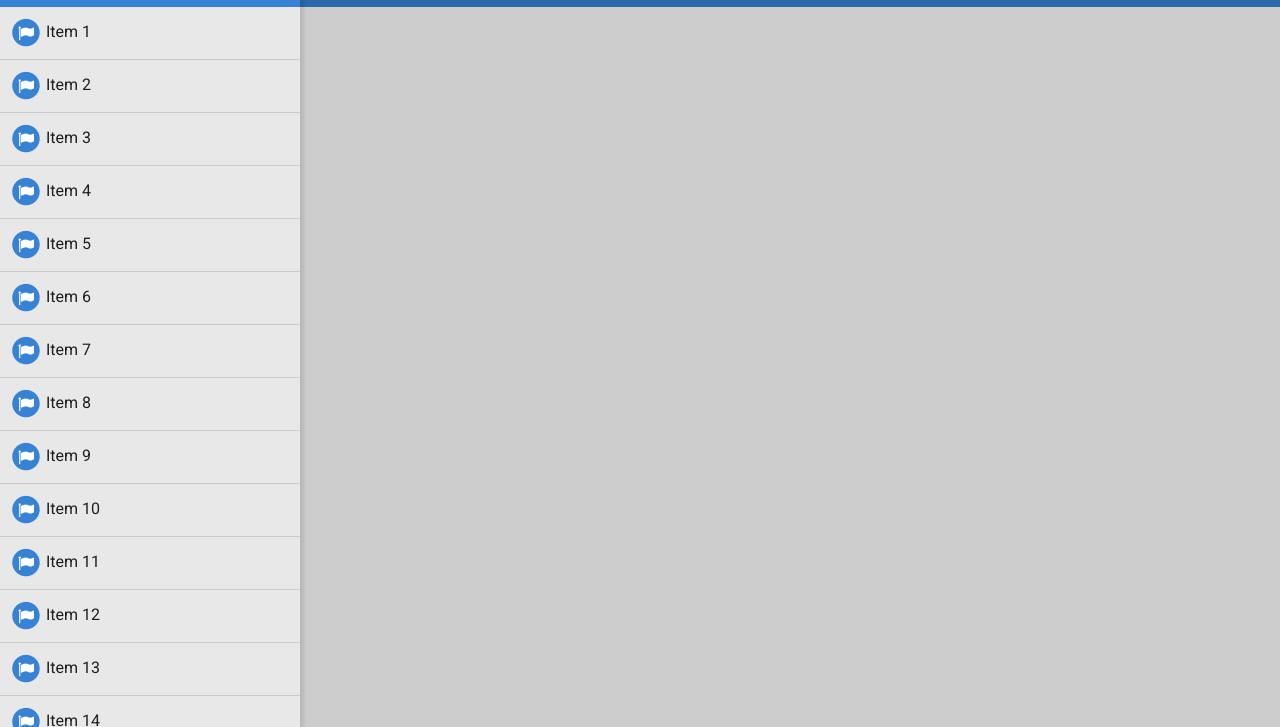
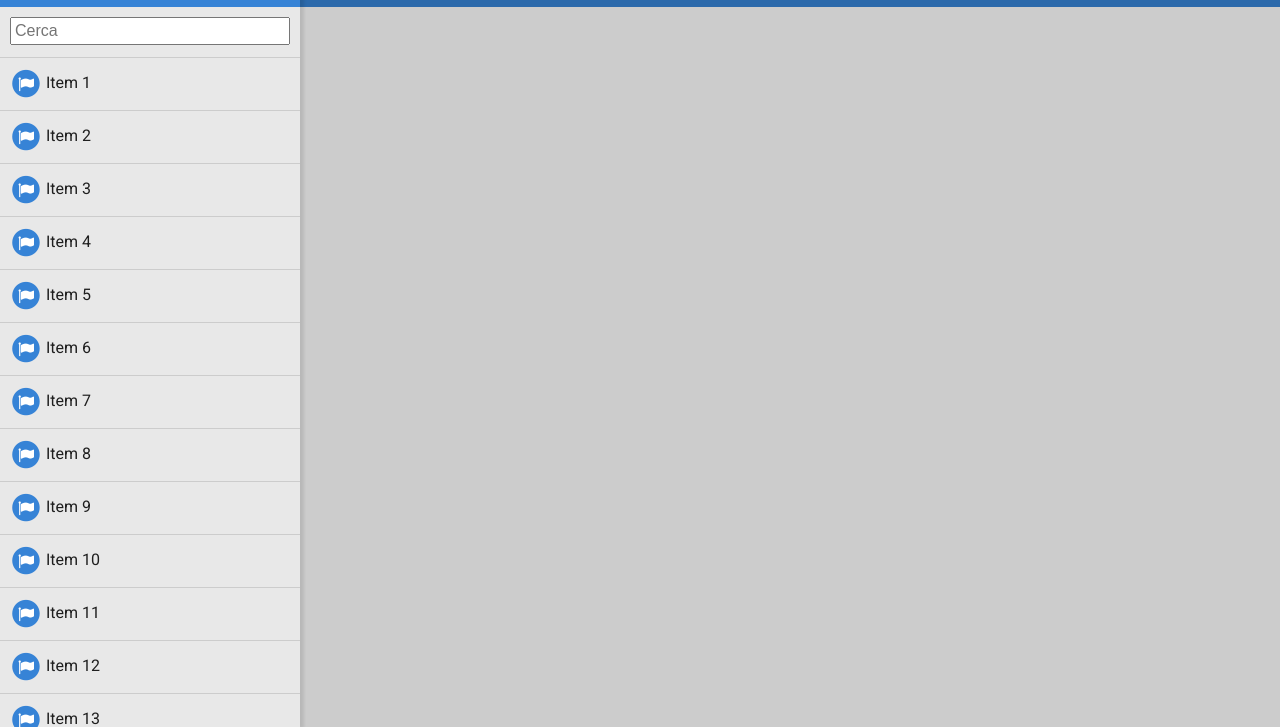
Before and after one commit to RaffaeleSgarro/camburger, a plain HTML site: page demo.html in a window 1280 px wide. Shown: the part 73-800 px from the top of the page. Drawn offline with nearby package versions, Linux system fonts and the light colour scheme.

Commit message:
Search bar

```diff
--- a/camburger.css
+++ b/camburger.css
@@ -17,13 +17,25 @@
   background-color: #3683D6;
 }
 
+.camburger-sidebar .search-bar {
+  padding: 10px;
+}
+
+.camburger-sidebar .search-bar .search-field {
+  font-size: 1em;
+  line-height: 1em;
+  padding: 3px;
+  width: 280px;
+}
+
 .camburger-sidebar .panel {
   position: absolute;
-  top: 80px;
+  top: 130px;
   bottom: 0;
   left: 0;
   right: 0;
   overflow-y: scroll;
+  border-top: 1px solid #CCCCCC;
 }
 
 .camburger-sidebar .item {
--- a/demo.html
+++ b/demo.html
@@ -20,6 +20,9 @@
     <span class="toggle-sidebar">
       <i class="fa fa-bars fa-spacing"></i>Camilla
     </span>
+  </div>
+  <div class="search-bar">
+    <input type="text" class="search-field" name="search-field" placeholder="Cerca" />
   </div>
   <div class="panel">
     <div class="item">
@@ -201,5 +204,8 @@
 </div>
 <script src="https://code.jquery.com/jquery-3.0.0.js"></script>
 <script src="camburger.js"></script>
+<script>
+// TODO
+</script>
 </body>
 </html>
```
